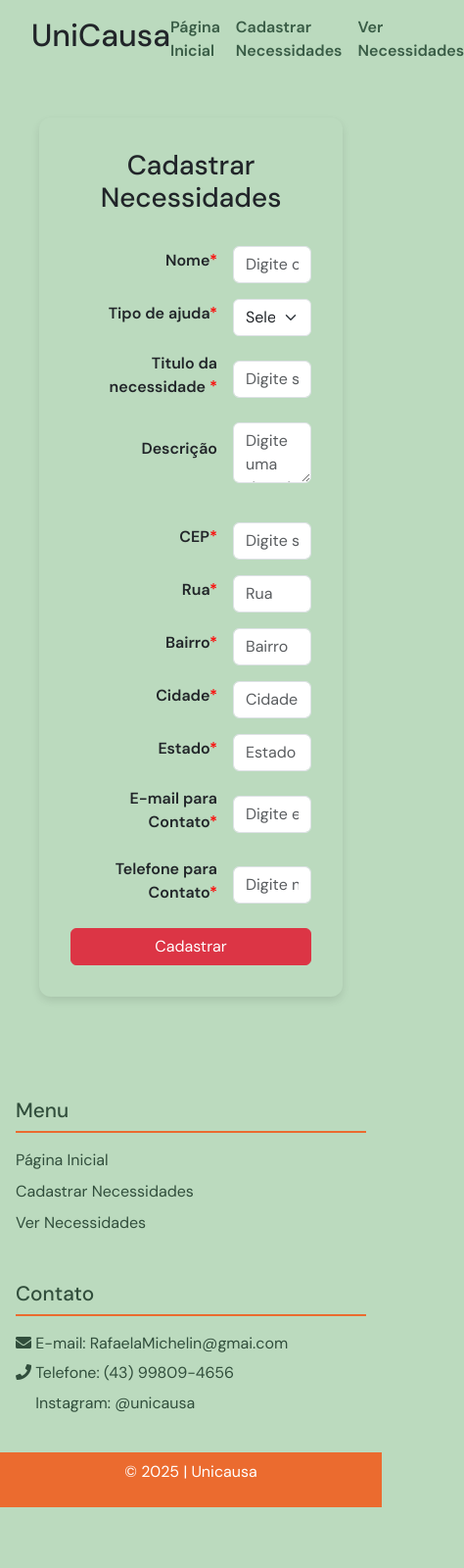
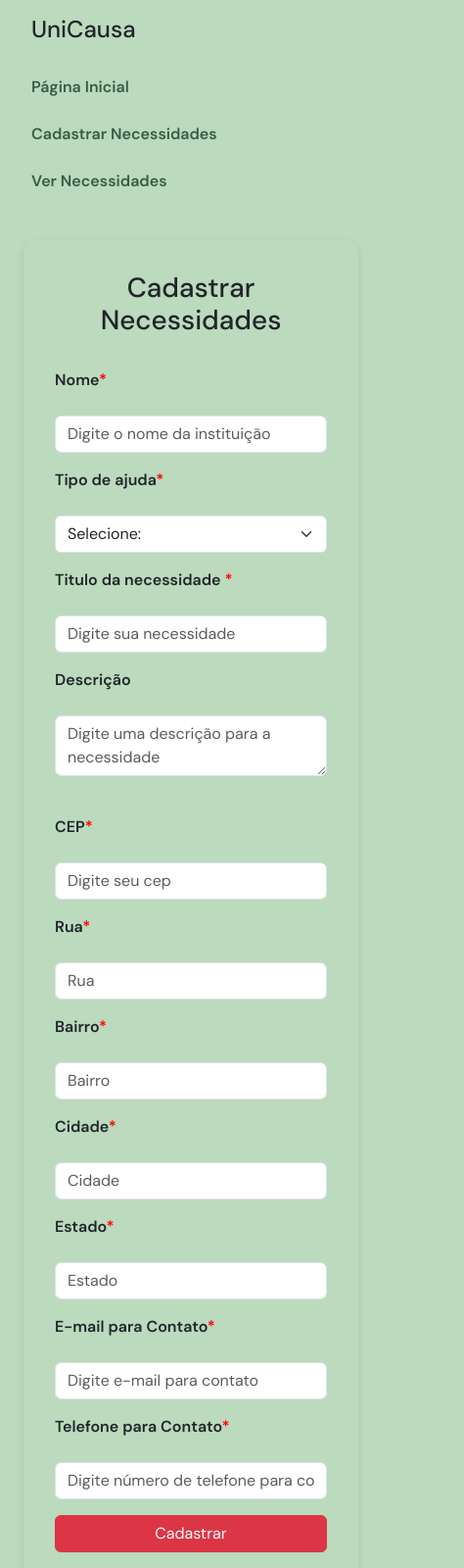
Before and after one commit to RafaelaMichelin/Projeto_voluntario, a plain HTML site: page cadastro.html in a window 390 px wide. Shown: the top 1600 px of the page at 98% size, 474 px wide, since content can reach past the window. Before the commit the page ends 1538 px from the top, so only its background shows below. Drawn offline with nearby package versions, Linux system fonts and the light colour scheme; a web font is replaced by a local one.

Commit message:
style: Deixando o código responsivo com mediaQuerys e alterando o alinhamento do formulario

```diff
--- a/css/style.css
+++ b/css/style.css
@@ -118,7 +118,7 @@ display: block;
 
 .form-linha label {
   width: 150px;
-  text-align: right;
+  text-align: start;
   font-weight: 600;
 }
 
@@ -221,3 +221,84 @@ display: block;
     padding: 0.5rem 0;
 
 }
+
+
+/* RESPONSIVIDADE */
+
+@media (max-width: 1024px) {
+    header {
+        flex-direction: column;
+        align-items: flex-start;
+        gap: 1rem;
+    }
+
+    .direita nav {
+        flex-direction: column;
+        width: 100%;
+        gap: 0.5rem;
+    }
+
+    nav a {
+        padding: 0.5rem 0;
+    }
+
+    .meu-container {
+        flex-direction: column;
+        padding: 1.5rem;
+    }
+
+    .conteudo, .logo {
+        max-width: 100%;
+        flex: 1 1 100%;
+    }
+
+    .conteudo h2 {
+        font-size: 32px;
+    }
+
+    .conteudo p {
+        font-size: 18px;
+    }
+
+    .form-linha {
+        flex-direction: column;
+        align-items: flex-start;
+    }
+
+    .form-linha label {
+        width: 100%;
+        margin-bottom: 0.5rem;
+    }
+
+    #searchInput {
+        width: 100%;
+    }
+}
+
+
+@media (max-width: 600px) {
+    .conteudo h2 {
+        font-size: 26px;
+    }
+
+    .conteudo p {
+        font-size: 16px;
+    }
+
+    .esquerda h1 {
+        font-size: 1.5rem;
+    }
+
+    .card {
+        width: 100%;
+    }
+
+     footer {
+        font-size: 0.9rem;
+        padding: 0.8rem 0;
+    }
+      .footer-container {
+        flex-direction: column;
+        align-items: flex-start;
+    }
+}
```
